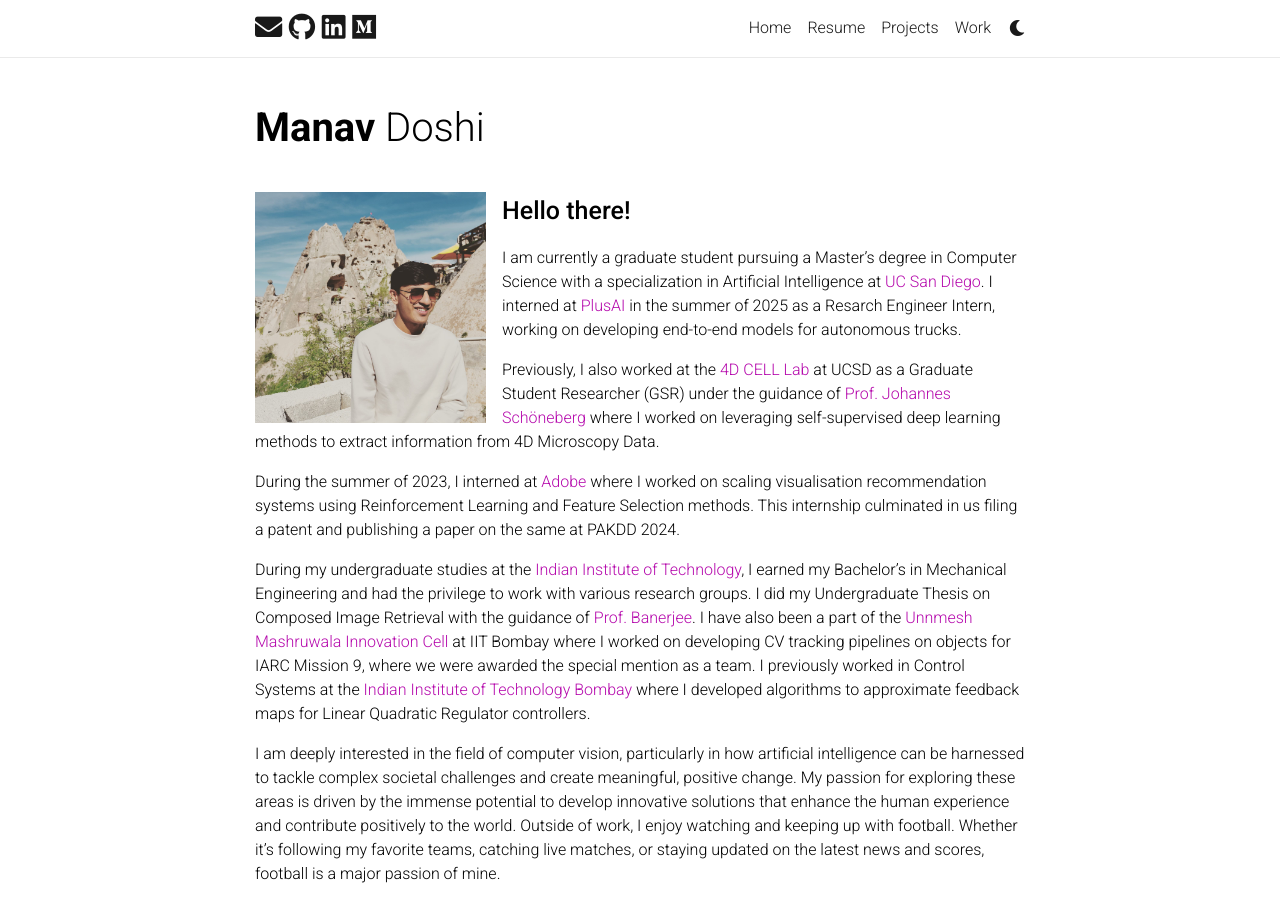
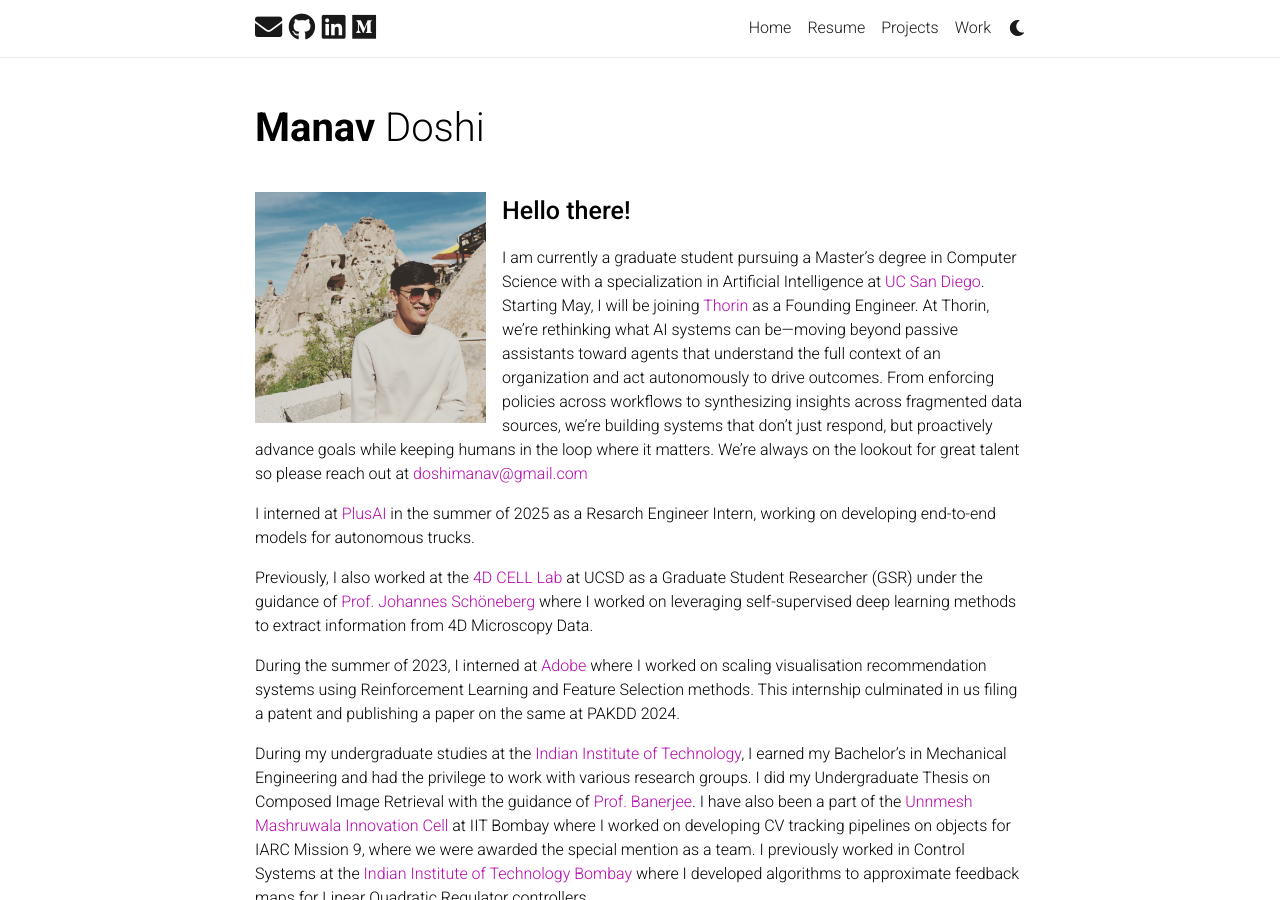
Before and after one commit to mdoshi2612/mdoshi2612.github.io, a Jekyll site: the page built from _pages/home.md, in a window 1280 px wide and 900 px high. Built offline with Jekyll 4.4.1, drawn with Linux system fonts in a browser that asks for light colours; nearby versions of some CDN libraries; comment, search, counter and statistics services are not loaded; a style sheet for code colours, icons or effects is not loaded.

Commit message:
Updating website

```diff
--- a/_pages/home.md
+++ b/_pages/home.md
@@ -14,9 +14,12 @@
 ---
 
 <!-- <br> -->
+
 <span style="font-weight:500; font-size: 25px" > Hello there!</span>
 
-I am currently a graduate student pursuing a Master's degree in Computer Science with a specialization in Artificial Intelligence at [UC San Diego](https://ucsd.edu/). I interned at [PlusAI](https://plus.ai/) in the summer of 2025 as a Resarch Engineer Intern, working on developing end-to-end models for autonomous trucks. <br>
+I am currently a graduate student pursuing a Master's degree in Computer Science with a specialization in Artificial Intelligence at [UC San Diego](https://ucsd.edu/). Starting May, I will be joining [Thorin](https://thorin.com) as a Founding Engineer. At Thorin, we’re rethinking what AI systems can be—moving beyond passive assistants toward agents that understand the full context of an organization and act autonomously to drive outcomes. From enforcing policies across workflows to synthesizing insights across fragmented data sources, we’re building systems that don’t just respond, but proactively advance goals while keeping humans in the loop where it matters. We're always on the lookout for great talent so please reach out at [doshimanav@gmail.com](mailto:doshimanav@gmail.com) <br>
+
+I interned at [PlusAI](https://plus.ai/) in the summer of 2025 as a Resarch Engineer Intern, working on developing end-to-end models for autonomous trucks. <br>
 
 Previously, I also worked at the [4D CELL Lab](https://www.schoeneberglab.org/) at UCSD as a Graduate Student Researcher (GSR) under the guidance of [Prof. Johannes Schöneberg](https://pharmacology.ucsd.edu/faculty/department-faculty/johannes-schoneberg.html) where I worked on leveraging self-supervised deep learning methods to extract information from 4D Microscopy Data. <br>
 
@@ -45,7 +48,6 @@
 <h4>Experience</h4>
 Check out my <a href="{{ 'projects' | relative_url }}">research and other key projects</a>, and my <a href="{{ 'work' | relative_url }}">professional work experience</a>.
 <br><br>
-
 
 <h4>Teaching Responsibilities and Service</h4>
 <br>
@@ -93,5 +95,4 @@
     </p>
   </div>
 
-
 </div>
```
